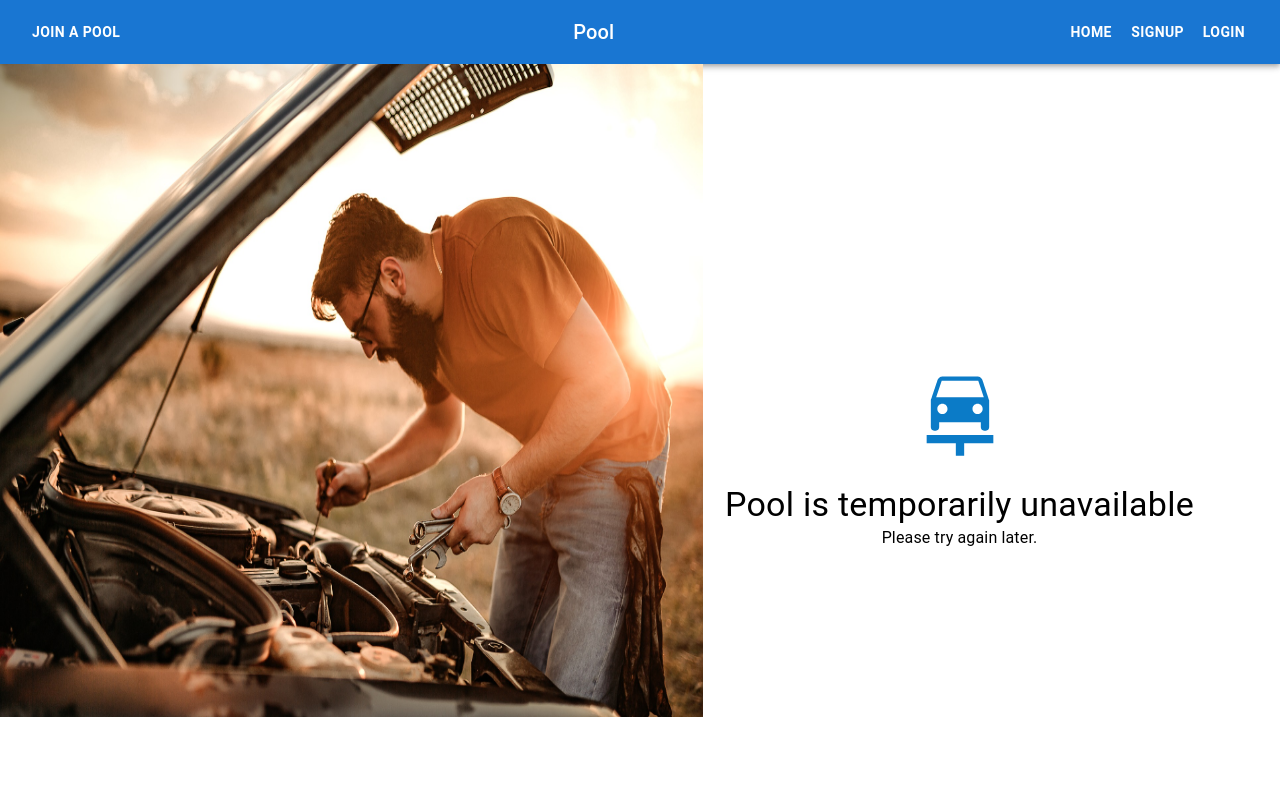
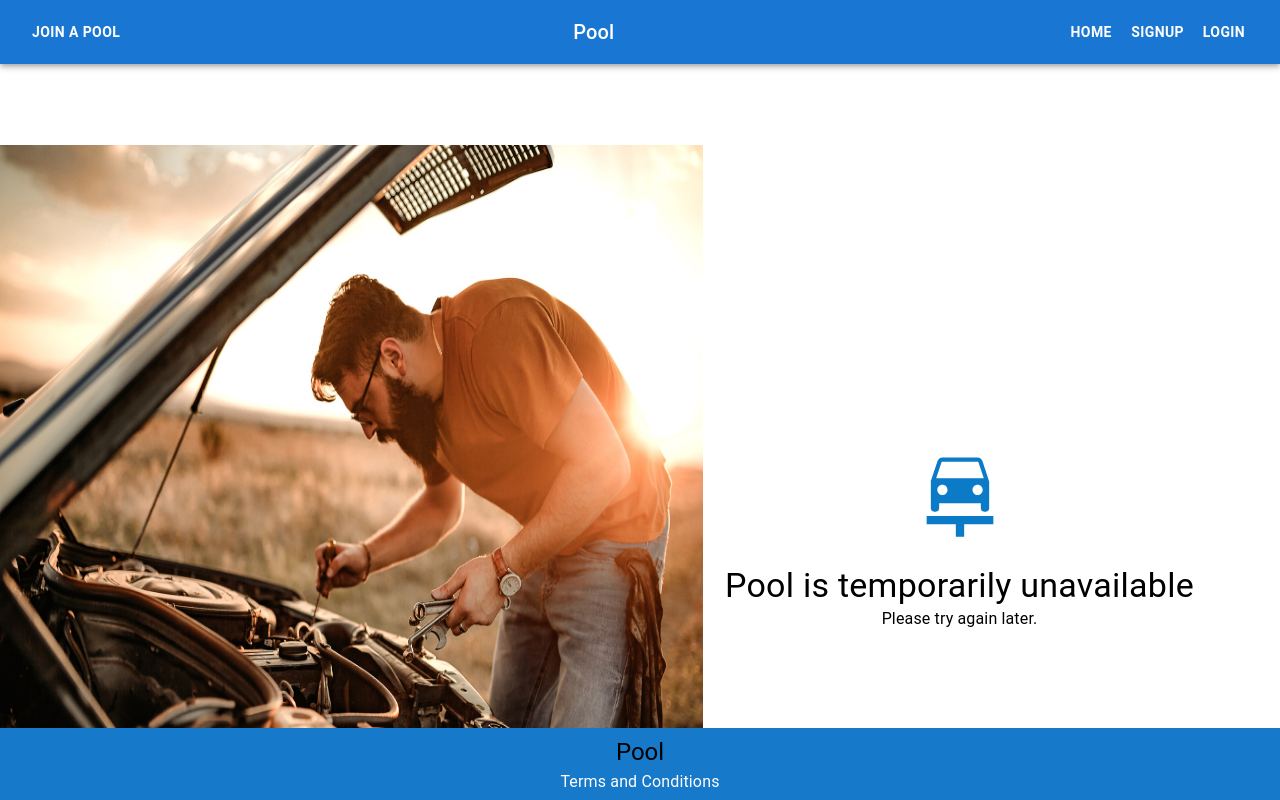
Before and after one commit to nexusstar12/CarpoolApp, a React (Create React App) app in the folder appfrontend/: page /down in a window 1280 px wide. Built offline with nearby package versions, Linux system fonts and the light colour scheme; no server answers.

Commit message:
created footer, need to fix formatting on homepage

```diff
--- a/appfrontend/src/App.css
+++ b/appfrontend/src/App.css
@@ -1,5 +1,12 @@
 .App {
   text-align: center;
+  display: flex;
+  flex-direction: column;
+  min-height: 100vh; /* Make sure your app takes at least the full height of the viewport */
+}
+
+.content{
+  flex : 1;
 }
 
 .App-logo {
--- a/appfrontend/src/App.js
+++ b/appfrontend/src/App.js
@@ -11,6 +11,7 @@ import TermsAndConditions from "./pages/TermsAndConditions";
 import OutagePage from "./pages/OutagePage";
 import { BrowserRouter as Router, Route, Routes } from "react-router-dom";
 import Bar from "./components/Bar";
+import Footer from "./components/Footer"
 
 import { createContext, useState, useEffect } from "react";
 
@@ -46,6 +47,11 @@ function App() {
             <Route path="/down" element={<OutagePage />} />
           </Routes>
         </Router>
+
+        <div className = "content"/>
+          <Footer/>
+        <div/>
+
       </div>
     </UserContext.Provider>
   );
--- /dev/null
+++ b/appfrontend/src/components/Footer.css
@@ -0,0 +1,23 @@
+  .FooterText:link {
+    color: white;
+    background-color: transparent;
+    text-decoration: none;
+  }
+
+  .FooterText:visited {
+    color: white;
+    background-color: transparent;
+    text-decoration: none;
+  }
+
+  .FooterText:hover {
+    color: white;
+    background-color: transparent;
+    text-decoration: underline;
+  }
+
+  .FooterText:active {
+    color: white;
+    background-color: transparent;
+    text-decoration: underline;
+  }
--- /dev/null
+++ b/appfrontend/src/components/Footer.js
@@ -0,0 +1,37 @@
+import React from "react";
+import { Box, Container, Grid, Typography } from "@mui/material";
+import Link from "@mui/material/Link";
+import "./Footer.css";
+
+const Footer = () => {
+  return (
+    <Box
+      sx={{
+        width: "100%",
+        height: "40px",
+        backgroundColor: "#1679c9",
+        paddingTop: "0.5rem",
+        paddingBottom: "1.5rem",
+        lineHeight : "px",
+      }}
+    >
+      <Container maxWidth="lg">
+        <Grid container direction="column" alignItems="center">
+          <Grid item xs={12}>
+            <Typography color="black" variant="h5">
+              Pool
+            </Typography>
+          </Grid>
+          <Grid item xs={12}>
+            <Typography color="#FFFFFF" variant="subtitle1">
+            <Link href="/terms-and-conditions" className = "FooterText">
+                Terms and Conditions</Link>
+            </Typography>
+          </Grid>
+        </Grid>
+      </Container>
+    </Box>
+  );
+};
+
+export default Footer;
--- a/appfrontend/src/pages/HomePage.js
+++ b/appfrontend/src/pages/HomePage.js
@@ -10,7 +10,6 @@ import Paper from "@mui/material/Paper";
 import useMediaQuery from "@mui/material/useMediaQuery";
 import CookieConsent from "../components/CookieConsent";
 import { Typography } from "@mui/material";
-
 const defaultTheme = createTheme();
 
 function HomePage() {
@@ -41,7 +40,8 @@ function HomePage() {
         container
         component="main"
         direction={"row"}
-        sx={{ height: "100vh" }}
+        sx={{ height: "80vh",
+      marginBottom : "10vh" }}
       >
         <CssBaseline />
         <Grid
@@ -119,6 +119,7 @@ function HomePage() {
               </div>
             </div>
           </div>
+
         </Grid>
       </Grid>
       <CookieConsent />
```
